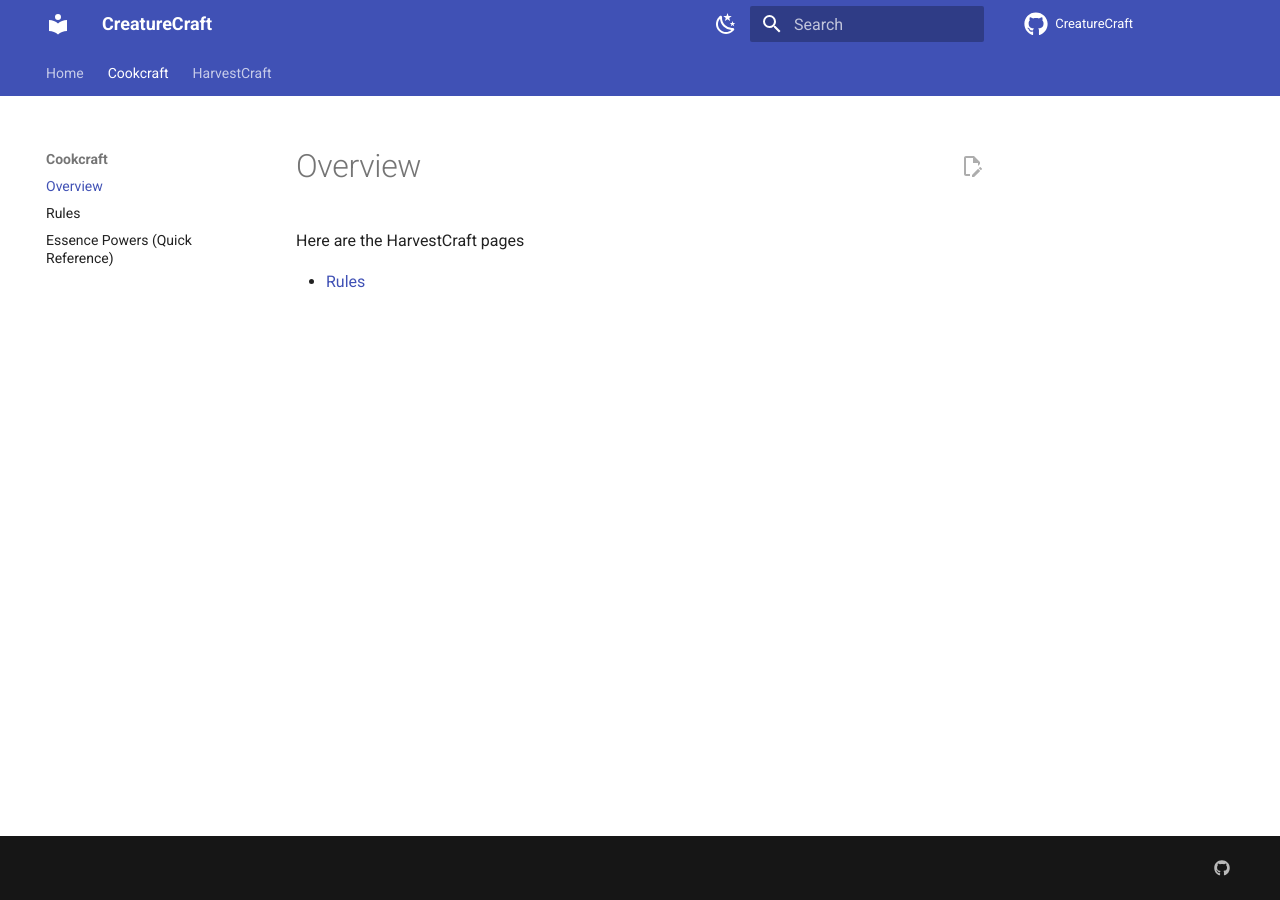
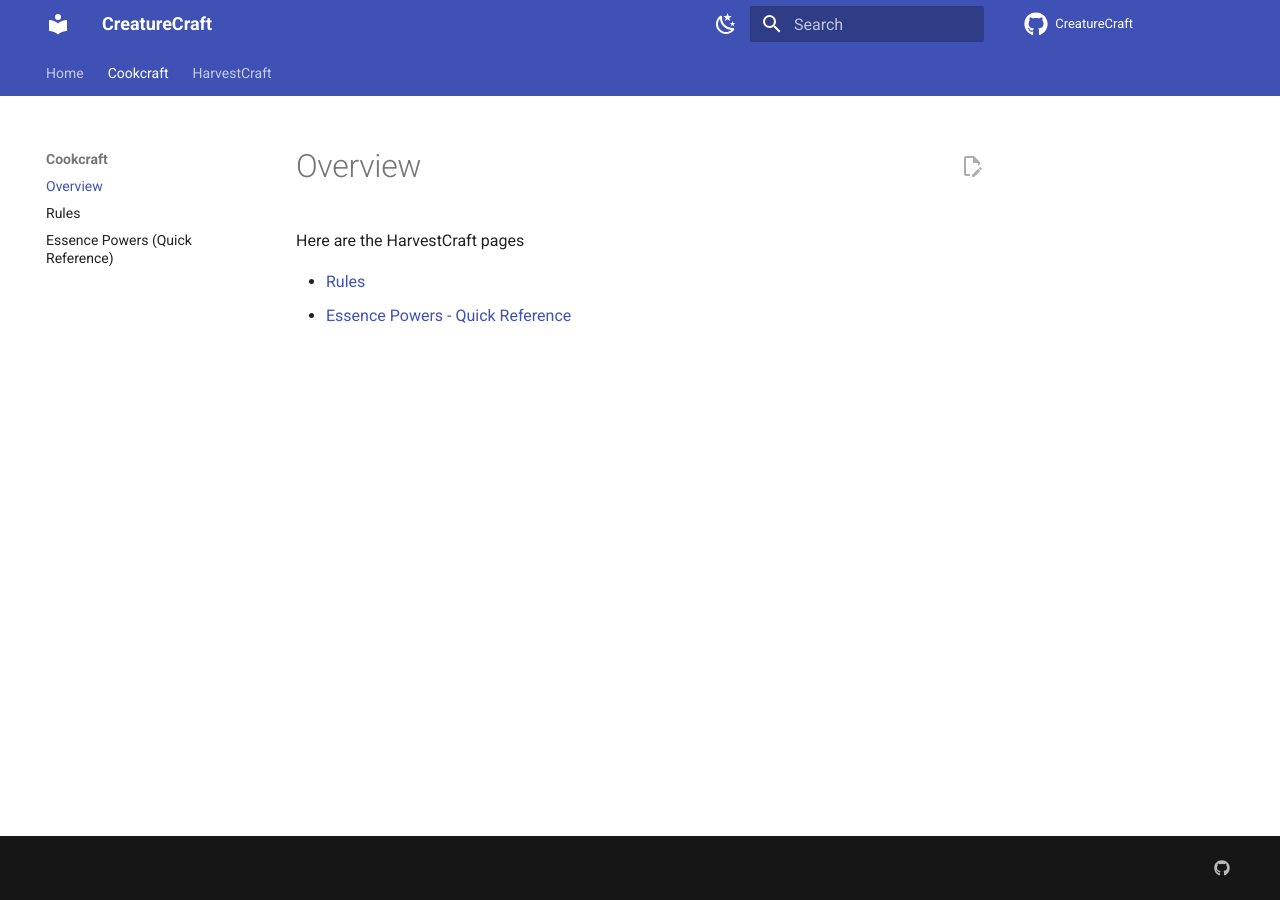
Before and after one commit to Nargath/CreatureCraft, an MkDocs documentation site: the page built from docs/cookcraft/index.md, in a window 1280 px wide. Built offline with MkDocs 1.6.1 and Material for MkDocs 9.7.7, drawn with Linux system fonts in a browser that asks for light colours; comment, search, counter and statistics services are not loaded.

Commit message:
Update index.md

```diff
--- a/docs/cookcraft/index.md
+++ b/docs/cookcraft/index.md
@@ -1,3 +1,4 @@
 Here are the HarvestCraft pages
 
-- [Rules](hc_rules)
+- [Rules](/cc_rules)
+- [Essence Powers - Quick Reference](/docs/cookcraft/cc_essence_powers_qr.mdcc_essence_powers_qr)
```
